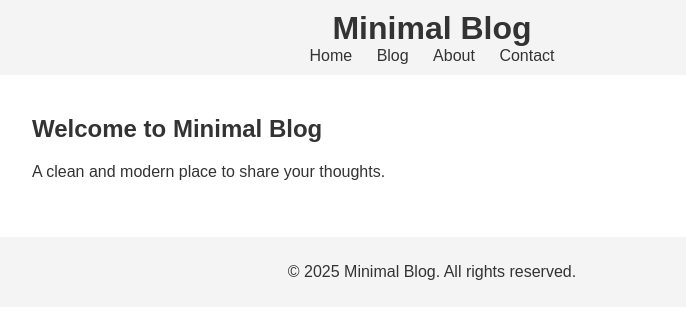
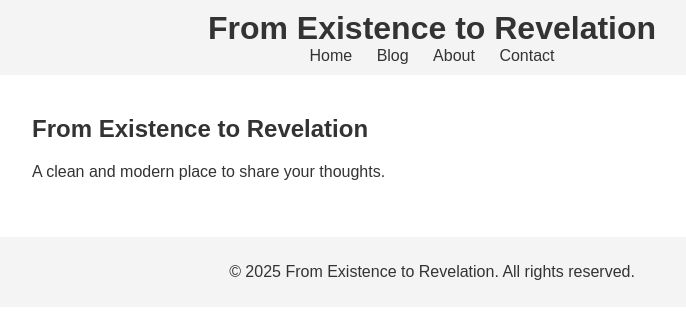
Before and after one commit to Immortal-19/test2, a plain HTML site: page index.html in a window 1280 px wide. Shown: the whole page, without its empty margins (208-894 px from the left). Drawn offline with Linux system fonts and the light colour scheme.

Commit message:
Update index.html

```diff
--- a/index.html
+++ b/index.html
@@ -3,12 +3,12 @@
 <head>
     <meta charset="UTF-8">
     <meta name="viewport" content="width=device-width, initial-scale=1.0">
-    <title>Home - Minimal Blog</title>
+    <title>Home - From Existence to Revelation</title>
     <link rel="stylesheet" href="style.css">
 </head>
 <body>
 <header>
-    <h1>Minimal Blog</h1>
+    <h1>From Existence to Revelation</h1>
     <nav>
         <a href="index.html">Home</a>
         <a href="blog.html">Blog</a>
@@ -18,12 +18,12 @@
 </header>
 <main>
     <section>
-        <h2>Welcome to Minimal Blog</h2>
+        <h2>From Existence to Revelation</h2>
         <p>A clean and modern place to share your thoughts.</p>
     </section>
 </main>
 <footer>
-    <p>&copy; 2025 Minimal Blog. All rights reserved.</p>
+    <p>&copy; 2025 From Existence to Revelation. All rights reserved.</p>
 </footer>
 </body>
 </html>
```
